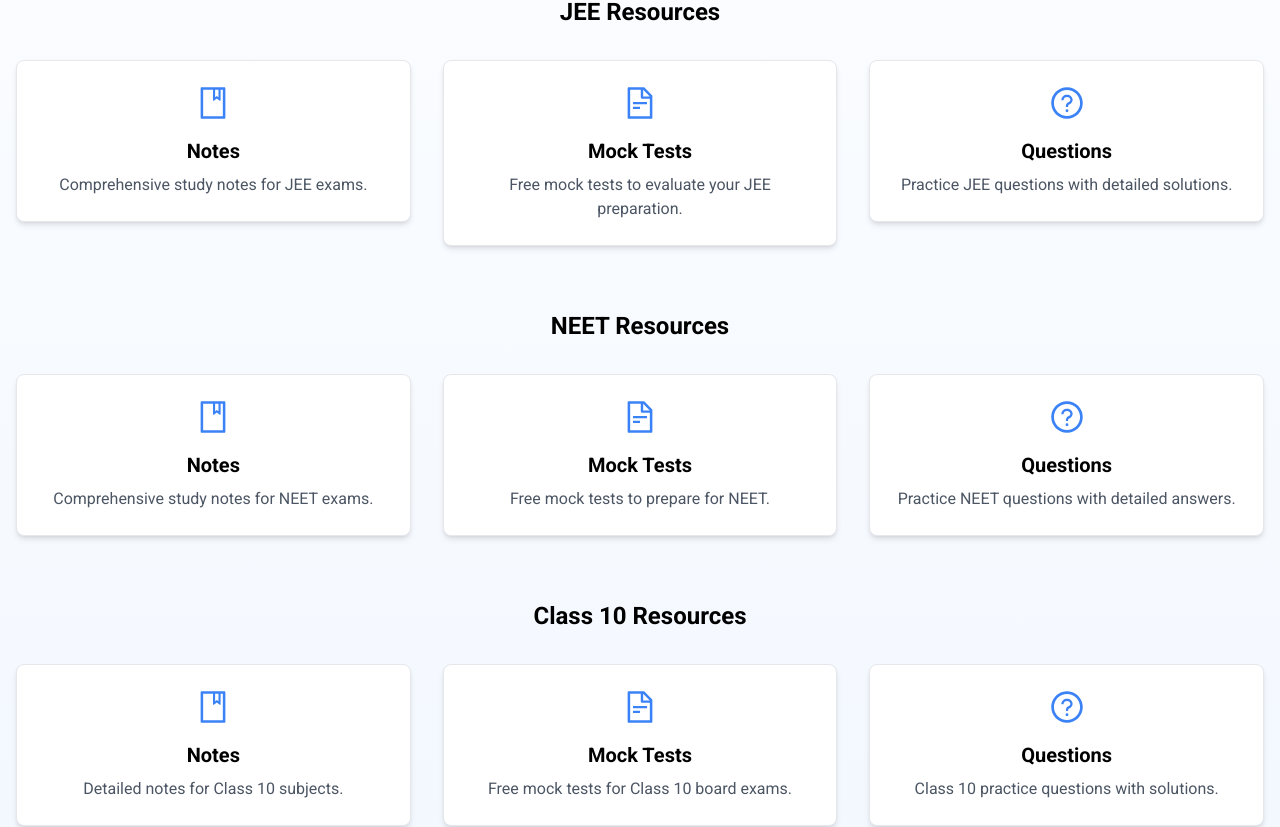
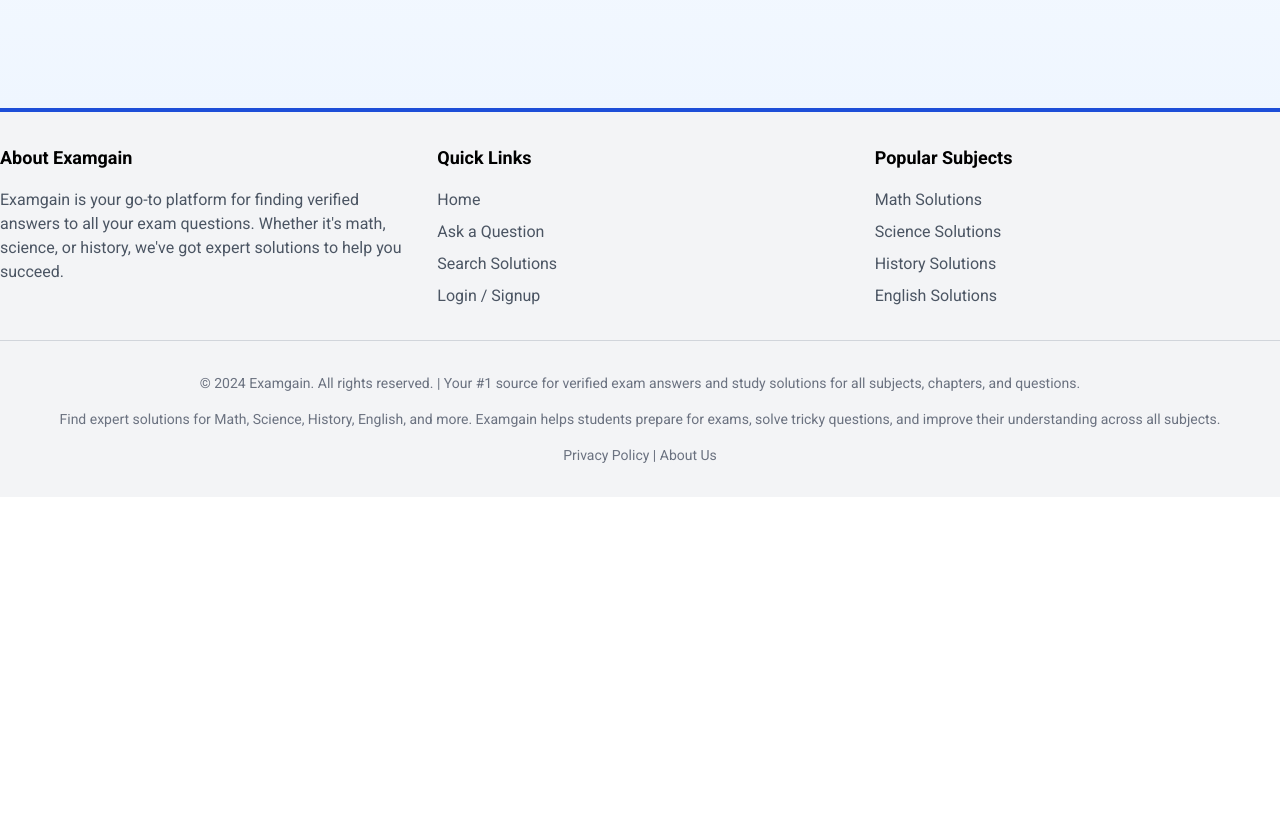
Before and after one commit to PatelAbhay550/examgain, a Next.js app: page /guides in a window 1280 px wide. Shown: the part 578-1405 px from the top of the page. After the commit the page ends 1075 px from the top, so only its background shows below. Built offline with nearby package versions, Linux system fonts and the light colour scheme.

Commit message:
Update page.jsx

```diff
--- a/app/guides/page.jsx
+++ b/app/guides/page.jsx
@@ -28,98 +28,6 @@
           title: "Questions",
           description: "Access SSC practice questions with solutions.",
           link: "/category/ssc",
-        },
-      ],
-    },
-    {
-      title: "JEE",
-      cards: [
-        {
-          icon: AiOutlineBook,
-          title: "Notes",
-          description: "Comprehensive study notes for JEE exams.",
-          link: "/guides/notes/jee",
-        },
-        {
-          icon: AiOutlineFileText,
-          title: "Mock Tests",
-          description: "Free mock tests to evaluate your JEE preparation.",
-          link: "/guides/tests/jee",
-        },
-        {
-          icon: AiOutlineQuestionCircle,
-          title: "Questions",
-          description: "Practice JEE questions with detailed solutions.",
-          link: "/category/jee",
-        },
-      ],
-    },
-    {
-      title: "NEET",
-      cards: [
-        {
-          icon: AiOutlineBook,
-          title: "Notes",
-          description: "Comprehensive study notes for NEET exams.",
-          link: "/guides/notes/neet",
-        },
-        {
-          icon: AiOutlineFileText,
-          title: "Mock Tests",
-          description: "Free mock tests to prepare for NEET.",
-          link: "/guides/tests/neet",
-        },
-        {
-          icon: AiOutlineQuestionCircle,
-          title: "Questions",
-          description: "Practice NEET questions with detailed answers.",
-          link: "/category/neet",
-        },
-      ],
-    },
-    {
-      title: "Class 10",
-      cards: [
-        {
-          icon: AiOutlineBook,
-          title: "Notes",
-          description: "Detailed notes for Class 10 subjects.",
-          link: "/guides/notes/class-10",
-        },
-        {
-          icon: AiOutlineFileText,
-          title: "Mock Tests",
-          description: "Free mock tests for Class 10 board exams.",
-          link: "/guides/tests/class-10",
-        },
-        {
-          icon: AiOutlineQuestionCircle,
-          title: "Questions",
-          description: "Class 10 practice questions with solutions.",
-          link: "/category/class-10",
-        },
-      ],
-    },
-    {
-      title: "Class 12",
-      cards: [
-        {
-          icon: AiOutlineBook,
-          title: "Notes",
-          description: "Comprehensive study notes for Class 12 subjects.",
-          link: "/guides/notes/class-12",
-        },
-        {
-          icon: AiOutlineFileText,
-          title: "Mock Tests",
-          description: "Free mock tests for Class 12 board exams.",
-          link: "/guides/tests/class-12",
-        },
-        {
-          icon: AiOutlineQuestionCircle,
-          title: "Questions",
-          description: "Class 12 practice questions with solutions.",
-          link: "/category/class-12",
         },
       ],
     },
```
